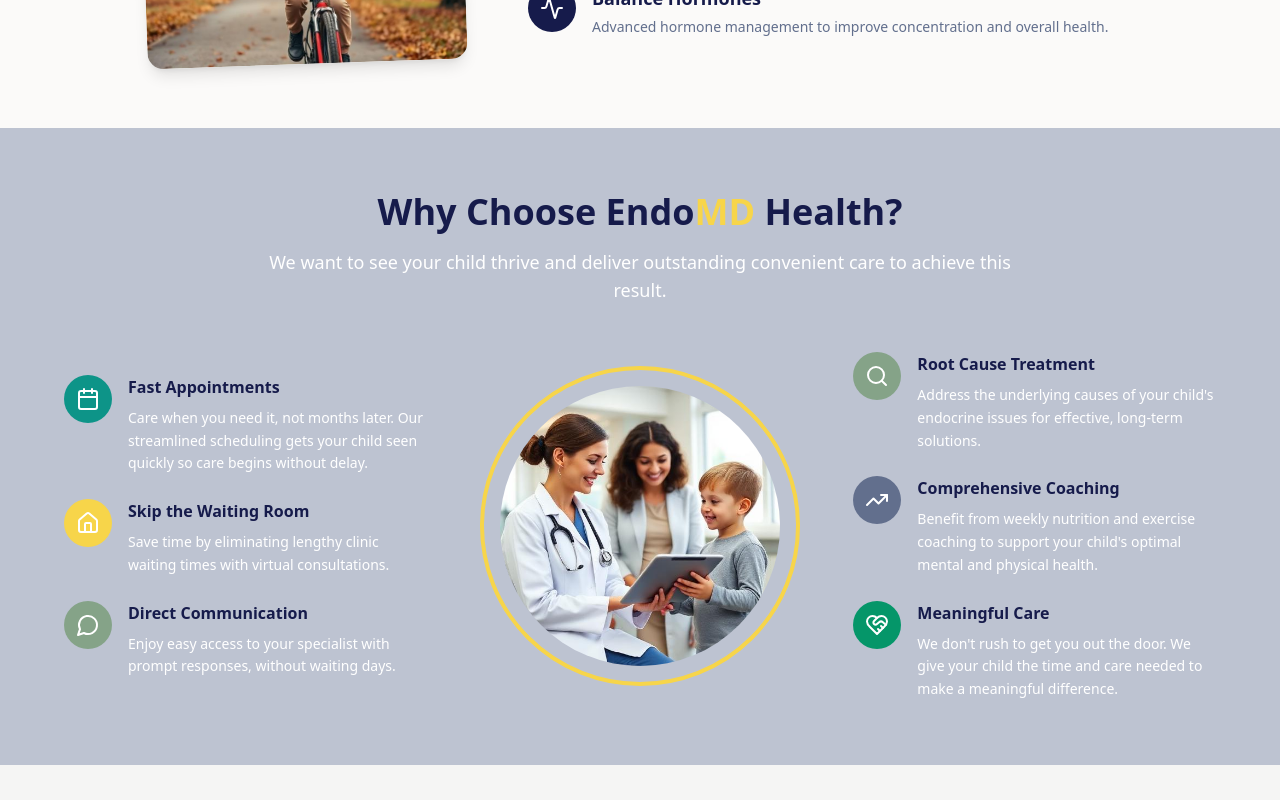
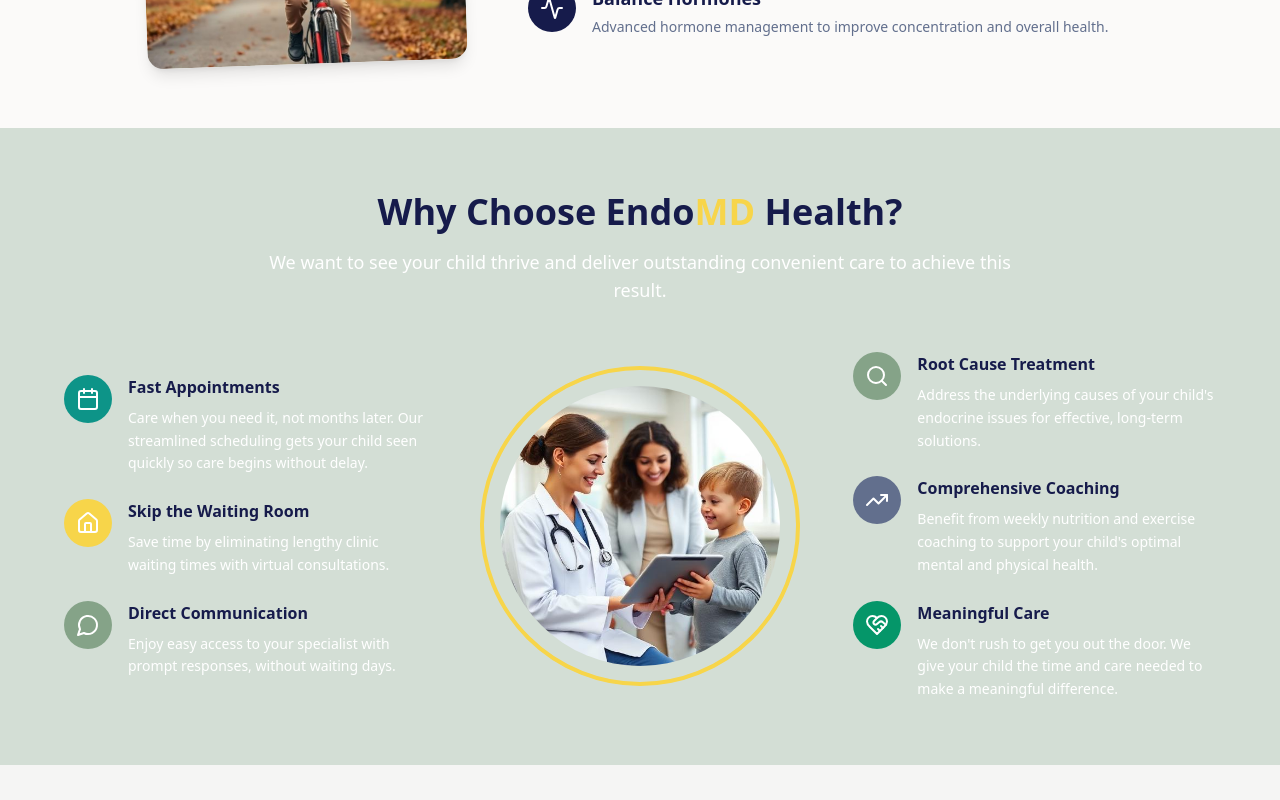
Before and after one commit to EndoMDHealth/endomdhealth_frontend, a React (Vite) app: page / in a window 1280 px wide. Shown: the part 2780-3580 px from the top of the page. Built offline with nearby package versions, Linux system fonts and the light colour scheme; the HTML template or start-up script is replaced by a standard one.

Commit message:
Code edited in Lovable Code Editor

```diff
--- a/src/components/WhyChooseSection.tsx
+++ b/src/components/WhyChooseSection.tsx
@@ -56,7 +56,7 @@ const WhyChooseSection = () => {
   ];
 
   return (
-    <section className="py-16 bg-brand-steady-sky-light">
+    <section className="py-16 bg-brand-healing-leaf-light">
       <div className="container mx-auto px-4">
         <div className="space-y-12">
           {/* Header */}
```
